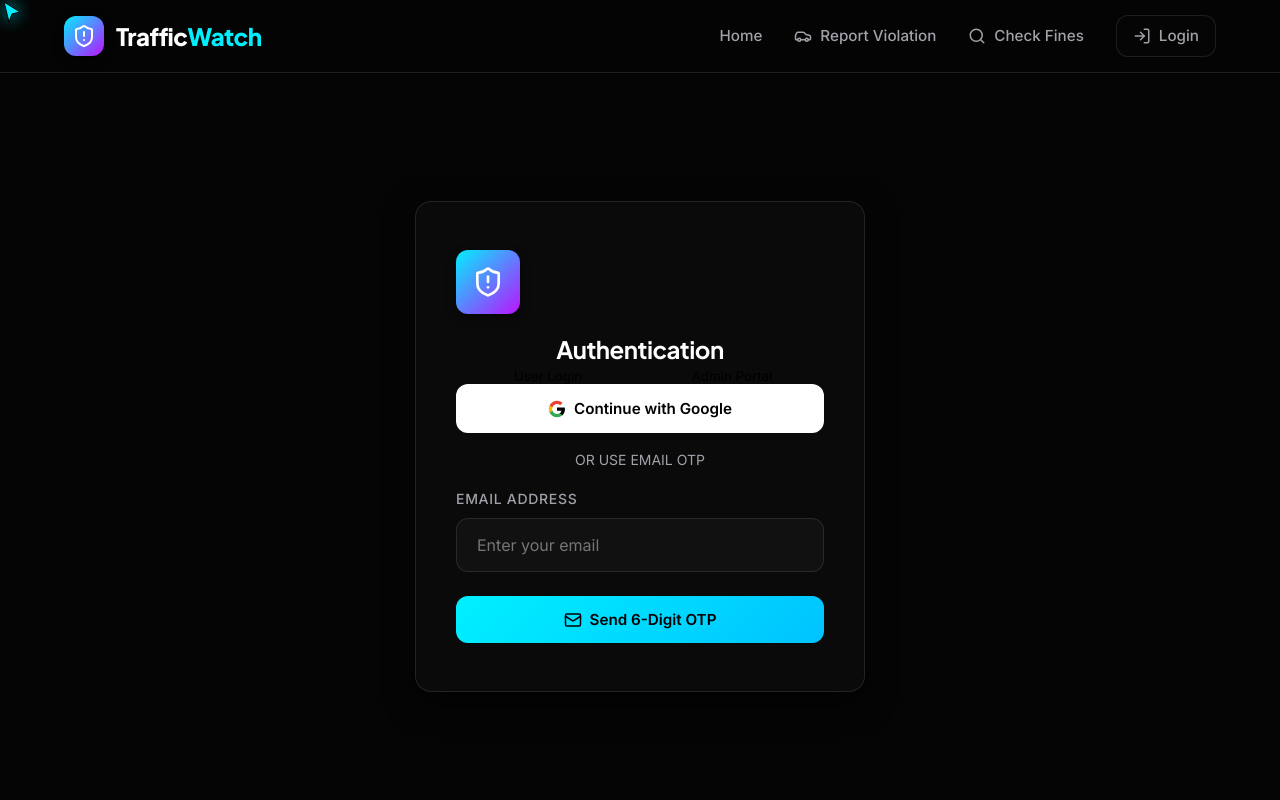
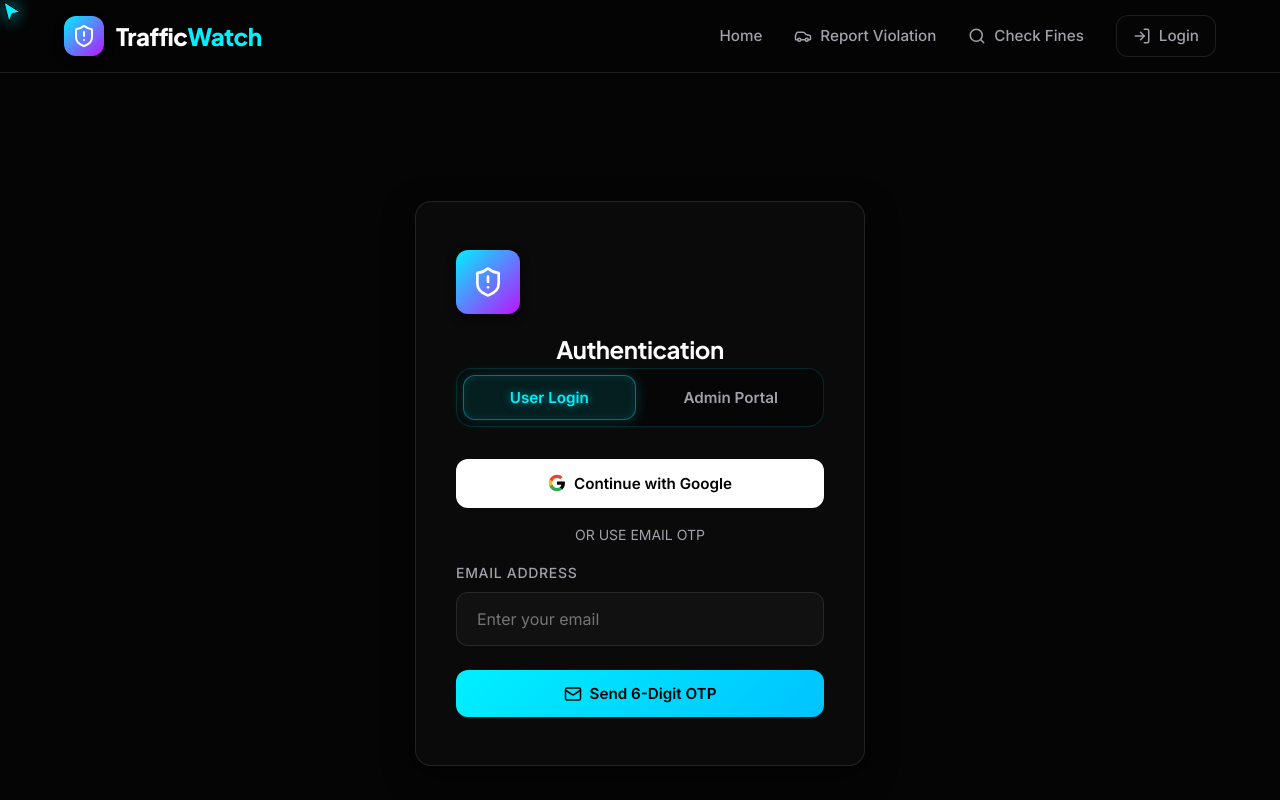
Before and after one commit to asif123-456/Traffic-Violation-Reporting-and-Fine-Payment-System, a React (Vite) app: page /login in a window 1280 px wide. Shown: the top 800 px of the page. Built offline with nearby package versions, Linux system fonts and the light colour scheme; no server answers.

Commit message:
style: Add neon styling to auth tabs for better visibility

```diff
--- a/src/pages/Auth.css
+++ b/src/pages/Auth.css
@@ -19,3 +19,39 @@
   font-size: 0.875rem;
   font-weight: 500;
 }
+
+/* Tab Button Styling */
+.auth-tabs {
+  background: rgba(0, 0, 0, 0.4);
+  border-radius: var(--radius-lg);
+  padding: 0.35rem;
+  border: 1px solid rgba(0, 240, 255, 0.15);
+  margin-bottom: 2rem;
+  display: flex;
+  gap: 0.5rem;
+}
+
+.tab-btn {
+  background: transparent;
+  border: 1px solid transparent;
+  color: var(--text-secondary);
+  font-weight: 600;
+  font-size: 0.95rem;
+  padding: 0.75rem 0;
+  border-radius: var(--radius-md);
+  transition: all 0.3s ease;
+  cursor: pointer;
+}
+
+.tab-btn:hover {
+  color: white;
+  background: rgba(0, 240, 255, 0.05);
+}
+
+.tab-btn.active {
+  background: rgba(0, 240, 255, 0.1);
+  color: var(--accent-primary);
+  border: 1px solid rgba(0, 240, 255, 0.4);
+  box-shadow: 0 0 15px rgba(0, 240, 255, 0.2), inset 0 0 10px rgba(0, 240, 255, 0.1);
+  text-shadow: 0 0 8px rgba(0, 240, 255, 0.6);
+}
```
